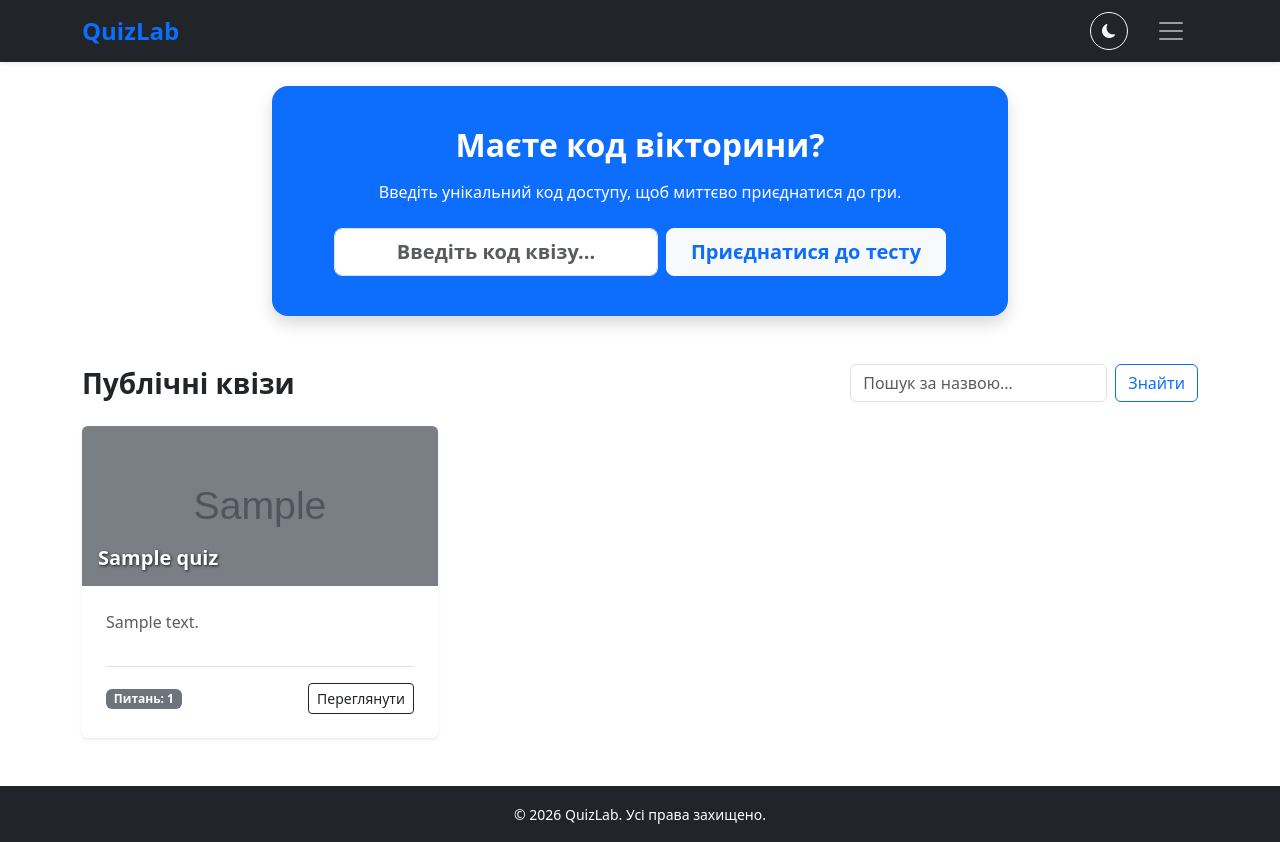
After one commit to MarikPG/QuizLab, a Django app: page / in a window 1280 px wide. The commit adds this page. Run offline with Django 5.2, Linux system fonts and the light colour scheme; tables that the repository leaves empty hold one stand-in row (values such as "Sample post"); grey boxes marked "Sample" are stand-in pictures.

Commit message:
Зроблено головну сторінку сайту, і зробили декілька змін

```diff
--- a/quizzes/models.py
+++ b/quizzes/models.py
@@ -23,6 +23,10 @@ class Quiz(models.Model):
     show_correct_immediately = models.BooleanField(
         default=True,
         verbose_name="Показувати правильну відповідь одразу"
+    )
+    is_public = models.BooleanField(
+        default=True,
+        verbose_name="Публічний квіз"
     )
     author = models.ForeignKey(
         settings.AUTH_USER_MODEL,
--- /dev/null
+++ b/quizzes/templates/quizzes/home.html
@@ -0,0 +1,100 @@
+{% extends 'base.html' %}
+
+{% block title %}Головна | QuizLab{% endblock %}
+
+{% block content %}
+
+<div class="row justify-content-center mb-5">
+    <div class="col-md-8">
+        <div class="card shadow border-0 bg-primary text-white text-center p-4 rounded-4">
+            <div class="card-body">
+                <h2 class="fw-bold mb-3">Маєте код вікторини?</h2>
+                <p class="mb-4">Введіть унікальний код доступу, щоб миттєво приєднатися до гри.</p>
+
+                <form method="post" class="row g-2 justify-content-center">
+                    {% csrf_token %}
+                    <div class="col-sm-8 col-md-6">
+                        <input type="text" name="quiz_code" class="form-control form-control-lg text-center fw-bold" placeholder="Введіть код квізу..." required>
+                    </div>
+                    <div class="col-sm-auto">
+                        <button type="submit" class="btn btn-light btn-lg px-4 fw-bold text-primary">Приєднатися до тесту</button>
+                    </div>
+                </form>
+            </div>
+        </div>
+    </div>
+</div>
+
+<div class="d-flex justify-content-between align-items-center mb-4 flex-wrap gap-3">
+    <h3 class="fw-bold m-0">Публічні квізи</h3>
+
+    <form method="get" class="d-flex gap-2">
+        <input type="text" name="q" value="{{ search_query }}" class="form-control" placeholder="Пошук за назвою...">
+        <button type="submit" class="btn btn-outline-primary">Знайти</button>
+        {% if search_query %}
+            <a href="{% url 'home' %}" class="btn btn-outline-secondary">Скинути</a>
+        {% endif %}
+    </form>
+</div>
+
+{% if quizzes %}
+    <div class="row row-cols-1 row-cols-md-2 row-cols-lg-3 g-4">
+        {% for quiz in quizzes %}
+            <div class="col">
+                <div class="card h-100 shadow-sm border-0 overflow-hidden quiz-card">
+                    <div class="quiz-banner position-relative text-white d-flex align-items-end p-3 {% if quiz.cover %}has-cover{% endif %}"
+                         {% if quiz.cover %}style="--cover-url: url('{{ quiz.cover.url }}');"{% endif %}>
+                        <div class="position-absolute top-0 start-0 w-100 h-100 bg-dark opacity-50"></div>
+                        <h5 class="card-title fw-bold position-relative z-1 mb-0 text-white text-shadow">
+                            {{ quiz.title }}
+                        </h5>
+                    </div>
+
+                    <div class="card-body d-flex flex-column p-4">
+                        <p class="card-text text-muted flex-grow-1">
+                            {{ quiz.description|truncatewords:15|default:"Опис відсутній" }}
+                        </p>
+
+                        <div class="d-flex justify-content-between align-items-center mt-3 pt-3 border-top">
+                            <span class="badge bg-secondary">Питань: {{ quiz.questions.count }}</span>
+                            <a href="{% url 'quiz_manage' quiz.id %}" class="btn btn-outline-dark btn-sm quiz-action-btn">Переглянути</a>
+                        </div>
+                    </div>
+                </div>
+            </div>
+        {% endfor %}
+    </div>
+{% else %}
+    <div class="card shadow-sm border-0 text-center py-5">
+        <div class="card-body">
+            <h4 class="text-secondary fw-bold">Нічого не знайдено</h4>
+            <p class="text-muted">Спробуйте змінити пошуковий запит або створіть власний публічний квіз.</p>
+        </div>
+    </div>
+{% endif %}
+
+<style>
+    .quiz-card {
+        transition: transform 0.2s ease-in-out, box-shadow 0.2s ease-in-out;
+    }
+    .quiz-card:hover {
+        transform: translateY(-5px);
+        box-shadow: 0 .5rem 1rem rgba(0,0,0,.15)!important;
+    }
+    .quiz-banner {
+        height: 160px;
+        background: linear-gradient(45deg, #0d6efd, #6610f2) center/cover no-repeat;
+    }
+    .quiz-banner.has-cover {
+        background: var(--cover-url) center/cover no-repeat;
+    }
+    .quiz-action-btn:hover {
+        background-color: #000;
+        color: #fff;
+        border-color: #000;
+    }
+    .text-shadow {
+        text-shadow: 1px 1px 3px rgba(0,0,0,0.8);
+    }
+</style>
+{% endblock %}
--- a/quizzes/urls.py
+++ b/quizzes/urls.py
@@ -6,5 +6,8 @@ urlpatterns = [
     path('create/', views.create_quiz_view, name='create_quiz'),
     path('my-quizzes/', views.my_quizzes_view, name='my_quizzes'),
     path('<int:quiz_id>/manage/', views.quiz_manage_view, name='quiz_manage'),
+    path('<int:quiz_id>/edit/', views.quiz_edit_view, name='quiz_edit'),
     path('<int:quiz_id>/add-question/', views.add_question_view, name='add_question'),
+    path('question/<int:question_id>/edit/', views.edit_question_view, name='edit_question'),
+    path('question/<int:question_id>/delete/', views.delete_question_view, name='delete_question'),
 ]
--- a/quizzes/views.py
+++ b/quizzes/views.py
@@ -7,8 +7,26 @@ from .forms import QuizForm, QuestionForm, AnswerForm
 
 
 def home_view(request):
-    quizzes = Quiz.objects.all().order_by('-created_at')
-    return render(request, 'quizzes/home.html', {'quizzes': quizzes})
+    search_query = request.GET.get('q', '')
+
+    if search_query:
+        quizzes = Quiz.objects.filter(is_public=True, title__icontains=search_query).order_by('-created_at')
+    else:
+        quizzes = Quiz.objects.filter(is_public=True).order_by('-created_at')
+
+    if request.method == 'POST':
+        code = request.POST.get('quiz_code', '').strip()
+        if code:
+            quiz = Quiz.objects.filter(code=code).first()
+            if quiz:
+                return redirect('quiz_manage', quiz_id=quiz.id)
+            else:
+                messages.error(request, 'Квіз із таким кодом не знайдено.')
+
+    return render(request, 'quizzes/home.html', {
+        'quizzes': quizzes,
+        'search_query': search_query
+    })
 
 
 @login_required
@@ -79,3 +97,78 @@ def add_question_view(request, quiz_id):
 def my_quizzes_view(request):
     quizzes = Quiz.objects.filter(author=request.user).order_by('-created_at')
     return render(request, 'quizzes/my_quizzes.html', {'quizzes': quizzes})
+
+@login_required
+def quiz_edit_view(request, quiz_id):
+    quiz = get_object_or_404(Quiz, id=quiz_id)
+
+    if quiz.author != request.user and not request.user.is_superuser and getattr(request.user, 'role', '') != 'admin':
+        messages.error(request, 'У вас немає прав для редагування цього квізу.')
+        return redirect('home')
+
+    if request.method == 'POST':
+        form = QuizForm(request.POST, request.FILES, instance=quiz)
+        if form.is_valid():
+            form.save()
+            messages.success(request, 'Налаштування квізу успішно оновлено!')
+            return redirect('quiz_manage', quiz_id=quiz.id)
+    else:
+        form = QuizForm(instance=quiz)
+
+    return render(request, 'quizzes/quiz_edit.html', {'form': form, 'quiz': quiz})
+
+
+@login_required
+def delete_question_view(request, question_id):
+    question = get_object_or_404(Question, id=question_id)
+    quiz = question.quiz
+
+    if quiz.author != request.user and not request.user.is_superuser and getattr(request.user, 'role', '') != 'admin':
+        messages.error(request, 'Доступ заборонено.')
+        return redirect('home')
+
+    if request.method == 'POST':
+        question.delete()
+        messages.success(request, 'Питання успішно видалено.')
+
+    return redirect('quiz_manage', quiz_id=quiz.id)
+
+@login_required
+def edit_question_view(request, question_id):
+    question = get_object_or_404(Question, id=question_id)
+    quiz = question.quiz
+
+    if quiz.author != request.user and not request.user.is_superuser and getattr(request.user, 'role', '') != 'admin':
+        messages.error(request, 'Доступ заборонено.')
+        return redirect('home')
+
+    AnswerFormSet = modelformset_factory(Answer, form=AnswerForm, extra=0, can_delete=True)
+
+    if request.method == 'POST':
+        q_form = QuestionForm(request.POST, request.FILES, instance=question)
+        formset = AnswerFormSet(request.POST, queryset=question.answers.all())
+
+        if q_form.is_valid() and formset.is_valid():
+            q_form.save()
+
+            answers = formset.save(commit=False)
+            for answer in answers:
+                answer.question = question
+                answer.save()
+
+            for form in formset.deleted_forms:
+                if form.instance.pk:
+                    form.instance.delete()
+
+            messages.success(request, 'Питання успішно оновлено!')
+            return redirect('quiz_manage', quiz_id=quiz.id)
+    else:
+        q_form = QuestionForm(instance=question)
+        formset = AnswerFormSet(queryset=question.answers.all())
+
+    return render(request, 'quizzes/edit_question.html', {
+        'quiz': quiz,
+        'question': question,
+        'q_form': q_form,
+        'formset': formset
+    })
--- a/templates/base.html
+++ b/templates/base.html
@@ -1,27 +1,39 @@
 <!DOCTYPE html>
-<html lang="uk">
+<html lang="uk" data-bs-theme="light">
 <head>
     <meta charset="UTF-8">
     <meta name="viewport" content="width=device-width, initial-scale=1.0">
     <title>{% block title %}QuizLab{% endblock %}</title>
     <link href="https://cdn.jsdelivr.net/npm/bootstrap@5.3.2/dist/css/bootstrap.min.css" rel="stylesheet">
     <link rel="stylesheet" href="https://cdn.jsdelivr.net/npm/bootstrap-icons@1.11.1/font/bootstrap-icons.css">
+
+    <script>
+        const savedTheme = localStorage.getItem('theme') || 'light';
+        document.documentElement.setAttribute('data-bs-theme', savedTheme);
+    </script>
 </head>
-<body class="bg-light d-flex flex-column min-vh-100">
+<body class="d-flex flex-column min-vh-100">
 
     <nav class="navbar navbar-dark bg-dark mb-4 shadow-sm">
-        <div class="container">
+        <div class="container d-flex justify-content-between align-items-center">
             <a class="navbar-brand fw-bold text-primary fs-4" href="{% url 'home' %}">
                 QuizLab
             </a>
 
-            <button class="navbar-toggler border-0" type="button" data-bs-toggle="offcanvas" data-bs-target="#offcanvasNavbar" aria-controls="offcanvasNavbar">
-                <span class="navbar-toggler-icon"></span>
-            </button>
+            <div class="d-flex align-items-center gap-3">
+                <button id="themeToggleBtn" class="btn btn-outline-light btn-sm rounded-circle" style="width: 38px; height: 38px;" title="Змінити тему">
+                    <i id="themeIcon" class="bi"></i>
+                </button>
+
+                <button class="navbar-toggler border-0" type="button" data-bs-toggle="offcanvas" data-bs-target="#offcanvasNavbar" aria-controls="offcanvasNavbar">
+                    <span class="navbar-toggler-icon"></span>
+                </button>
+            </div>
         </div>
     </nav>
 
-    <div class="offcanvas offcanvas-end bg-dark text-white" tabindex="-1" id="offcanvasNavbar" aria-labelledby="offcanvasNavbarLabel">
+    <!-- Висувна панель навігації -->
+    <div class="offcanvas offcanvas-end text-bg-dark" tabindex="-1" id="offcanvasNavbar" aria-labelledby="offcanvasNavbarLabel">
         <div class="offcanvas-header border-bottom border-secondary">
             <h5 class="offcanvas-title fw-bold text-primary" id="offcanvasNavbarLabel">Навігація</h5>
             <button type="button" class="btn-close btn-close-white" data-bs-dismiss="offcanvas" aria-label="Close"></button>
@@ -47,23 +59,23 @@
                 <ul class="nav nav-pills flex-column gap-2">
                     {% if user.is_authenticated %}
                         <li class="nav-item">
-                            <a class="nav-link text-white d-flex align-items-center gap-2" href="{% url 'my_quizzes' %}">
+                            <a class="nav-link d-flex align-items-center gap-2" href="{% url 'my_quizzes' %}">
                                 <i class="bi bi-collection text-info fs-5"></i> Мої квізи
                             </a>
                         </li>
                         <li class="nav-item">
-                            <a class="nav-link text-white d-flex align-items-center gap-2" href="{% url 'create_quiz' %}">
+                            <a class="nav-link d-flex align-items-center gap-2" href="{% url 'create_quiz' %}">
                                 <i class="bi bi-plus-circle text-warning fs-5"></i> Створити квіз
                             </a>
                         </li>
                         <li class="nav-item">
-                            <a class="nav-link text-white d-flex align-items-center gap-2" href="{% url 'profile' %}">
+                            <a class="nav-link d-flex align-items-center gap-2" href="{% url 'profile' %}">
                                 <i class="bi bi-person-circle fs-5"></i> Мій профіль
                             </a>
                         </li>
                     {% else %}
                         <li class="nav-item">
-                            <a class="nav-link text-white d-flex align-items-center gap-2" href="{% url 'login' %}">
+                            <a class="nav-link d-flex align-items-center gap-2" href="{% url 'login' %}">
                                 <i class="bi bi-box-arrow-in-right text-info fs-5"></i> Вхід
                             </a>
                         </li>
@@ -102,6 +114,38 @@
         {% block content %}{% endblock %}
     </div>
 
+    <footer class="bg-dark text-white text-center py-3 mt-5">
+        <div class="container">
+            <small>&copy; {% now "Y" %} QuizLab. Усі права захищено.</small>
+        </div>
+    </footer>
+
+
+    <script>
+        const themeToggleBtn = document.getElementById('themeToggleBtn');
+        const themeIcon = document.getElementById('themeIcon');
+        const htmlElement = document.documentElement;
+
+        if (htmlElement.getAttribute('data-bs-theme') === 'dark') {
+            themeIcon.className = 'bi bi-sun-fill';
+        } else {
+            themeIcon.className = 'bi bi-moon-fill';
+        }
+
+        themeToggleBtn.addEventListener('click', () => {
+            const currentTheme = htmlElement.getAttribute('data-bs-theme');
+            if (currentTheme === 'dark') {
+                htmlElement.setAttribute('data-bs-theme', 'light');
+                localStorage.setItem('theme', 'light');
+                themeIcon.className = 'bi bi-moon-fill';
+            } else {
+                htmlElement.setAttribute('data-bs-theme', 'dark');
+                localStorage.setItem('theme', 'dark');
+                themeIcon.className = 'bi bi-sun-fill';
+            }
+        });
+    </script>
+
     <script src="https://cdn.jsdelivr.net/npm/bootstrap@5.3.2/dist/js/bootstrap.bundle.min.js"></script>
 </body>
 </html>
```
Also changed, not shown: quizzes/templates/quizzes/edit_question.html (added, +53 -0 lines), quizzes/templates/quizzes/quiz_edit.html (added, +23 -0 lines), quizzes/templates/quizzes/quiz_manage.html (+47 -37 lines), quizzes/migrations/0003_quiz_is_public.py (added).
